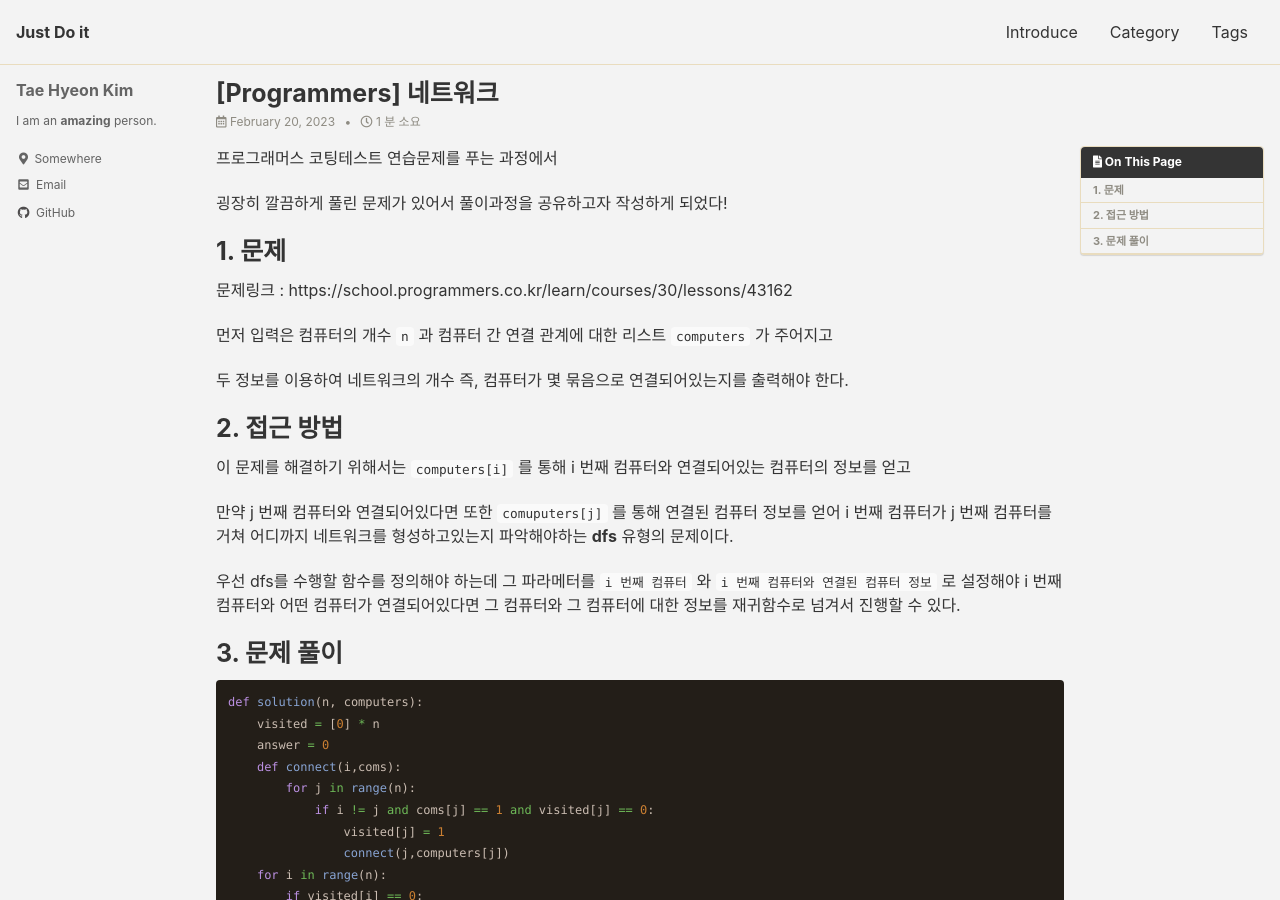
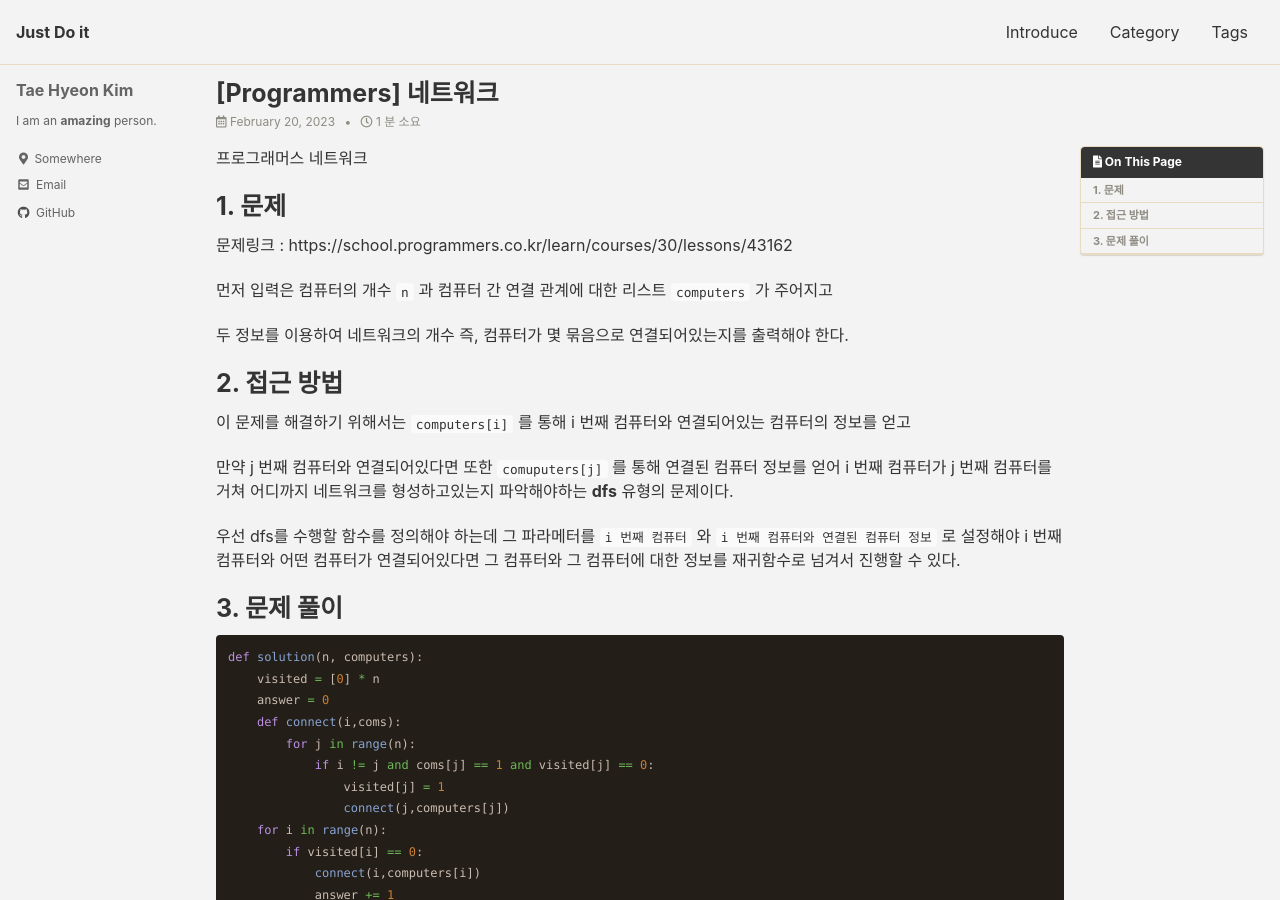
Before and after one commit to Tae-Hyeon-Kim/Tae-Hyeon-Kim.github.io, a Jekyll site: the page built from _posts/2023-02-20-programmers-network.md, in a window 1280 px wide and 900 px high. Built offline with Jekyll 4.4.1, drawn with Linux system fonts in a browser that asks for light colours; cached includes are drawn as plain includes.

Commit message:
Update 2023-02-20-programmers-network.md

```diff
--- a/_posts/2023-02-20-programmers-network.md
+++ b/_posts/2023-02-20-programmers-network.md
@@ -7,12 +7,9 @@ toc: true
 toc_sticky: true
 author_profile: true
 #excerpt: "프로그래머스 네트워크 문제풀이"
-
 ---
 
-프로그래머스 코팅테스트 연습문제를 푸는 과정에서
-
-굉장히 깔끔하게 풀린 문제가 있어서 풀이과정을 공유하고자 작성하게 되었다!
+프로그래머스 네트워크
 
 # 1. 문제
 
```
